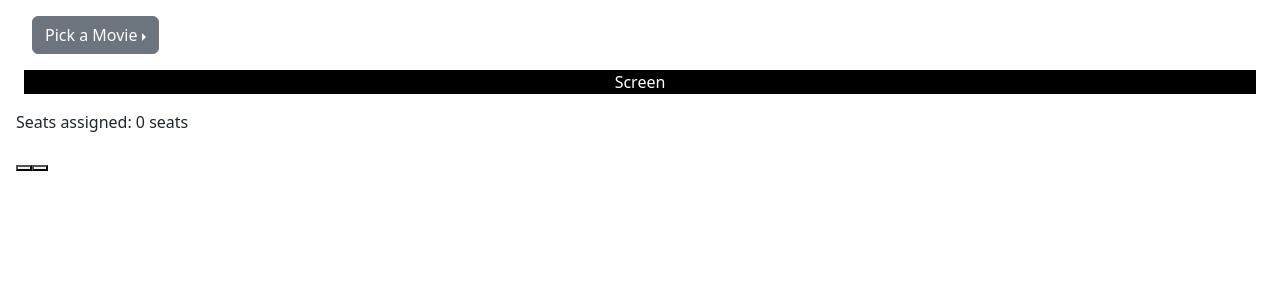
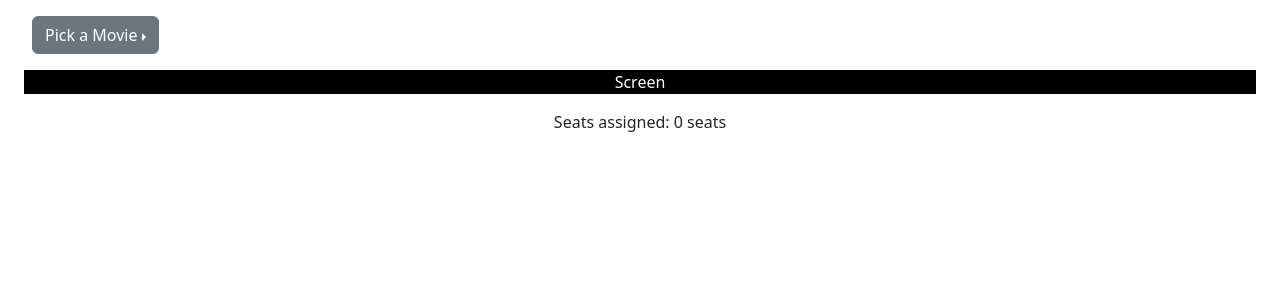
Before and after one commit to ginkgob/Kitano-Cinema-Front, a React (Create React App) app: page / in a window 1280 px wide. Shown: the top 300 px of the page. Built offline with nearby package versions, Linux system fonts and the light colour scheme.

Commit message:
clean code

```diff
--- a/src/App.js
+++ b/src/App.js
@@ -1,8 +1,6 @@
 import './App.css';
 import { Cinema } from './components/Cinema';
 import { MovieSelect } from './components/MovieSelect';
-import { Counter } from './components/Counter';
-// import { useState } from 'react';
 
 function App() {
 
@@ -19,26 +17,8 @@ function App() {
         <MovieSelect/>
       </section>
       <section>
-        <Cinema
-          // clickEvent={addSeat}
-        />
+        <Cinema/>
       </section>
-      <section>
-        <Counter
-          // text='Add'
-          // clickButton={true}
-          // clickEvent={addSeat}
-          // times = {clicks}
-          />
-        <Counter
-          // text='Restart'
-          // clickButton={false}
-          // clickEvent={restartSeats}
-        />
-      </section>
-
-
-
     </div>
   );
 }
--- a/src/components/Cinema.jsx
+++ b/src/components/Cinema.jsx
@@ -1,19 +1,13 @@
 import React, {useState} from 'react'
+
 
 export const Cinema = () => {
 
 //Guardar en localstorage los asientos seleccionados
+//Bloquear algunos asientos
 
     const[isSelected, setIsSelected] = useState(false)
     const[clicks, setClicks] = useState(0)
-
-    const addSeat = () => {
-        setClicks( clicks + 1 );
-    }
-
-    const subtractSeat = () => {
-        setClicks( clicks - 1 );
-    }
 
     const selectedSeat = (id) => {
         isSelected[`${id}`] ? subtractSeat() : addSeat();
@@ -22,6 +16,14 @@ export const Cinema = () => {
             [id]: !prevState[id]
             })
         )
+    }
+
+    const addSeat = () => {
+        setClicks( clicks + 1 );
+    }
+
+    const subtractSeat = () => {
+        setClicks( clicks - 1 );
     }
 
     const n = 60; //butacas totales
@@ -42,18 +44,7 @@ export const Cinema = () => {
                     </div>)}
                 </div>
 
-                <p>Seats assigned: {clicks} seats</p>
-
-                {/* <div className='flex m-2'>
-                    <div className='bg-[#444451] h-3 w-4 m-1 rounded-t-xl transform transition duration-500 hover:scale-125 cursor-pointer'></div>
-                    <div className='bg-[#444451] h-3 w-4 m-1 rounded-t-xl transform transition duration-500 hover:scale-125 cursor-pointer'></div>
-                    <div className='bg-[#444451] h-3 w-4 m-1 rounded-t-xl transform transition duration-500 hover:scale-125 cursor-pointer'></div>
-                    <div className='bg-[#444451] h-3 w-4 m-1 rounded-t-xl transform transition duration-500 hover:scale-125 cursor-pointer'></div>
-                    <div className='bg-[#444451] h-3 w-4 m-1 rounded-t-xl transform transition duration-500 hover:scale-125 cursor-pointer'></div>
-                    <div className='bg-[#444451] h-3 w-4 m-1 rounded-t-xl transform transition duration-500 hover:scale-125 cursor-pointer'></div>
-                    <div className='bg-[#444451] h-3 w-4 m-1 rounded-t-xl transform transition duration-500 hover:scale-125 cursor-pointer'></div>
-                    <div className='bg-[#444451] h-3 w-4 m-1 rounded-t-xl transform transition duration-500 hover:scale-125 cursor-pointer'></div>
-                    </div>*/}
+                <p className='text-center'>Seats assigned: {clicks} seats</p>
             </div>
         </div>
     )
--- a/src/components/Counter.jsx
+++ /dev/null
@@ -1,14 +0,0 @@
-import React from 'react'
-// import MovieSelect from './MovieSelect'
-
-export const Counter = ( { text, clickButton, clickEvent, times } ) => {
-
-  return (
-    <>
-    <button className={clickButton ? 'click-button' : 'restart-button'} onClick={clickEvent}>
-      {text}
-    </button>
-    </>
-
-  )
-}
```
Also changed, not shown: src/components/MovieSelect.jsx (+0 -14 lines).
